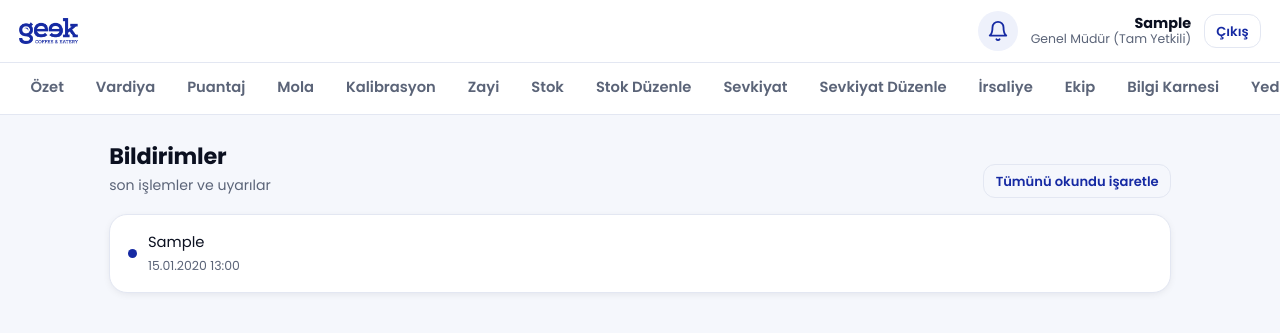
After one commit to mCglawyer/GEEK-SON-SURUM, a Django app: page /bildirimler/ in a window 1280 px wide. The commit adds this page. Shown: the top 333 px of the page. Run offline with Django 5.2, Linux system fonts and the light colour scheme; a user stored in the database is signed in; tables that the repository leaves empty hold one stand-in row (values such as "Sample post").

Commit message:
uygulama ici bildirim sistemi (zil + liste)

```diff
--- a/core/settings.py
+++ b/core/settings.py
@@ -81,6 +81,7 @@ TEMPLATES = [
                 'django.template.context_processors.request',
                 'django.contrib.auth.context_processors.auth',
                 'django.contrib.messages.context_processors.messages',
+                'panel.context_processors.bildirim_ctx',
             ],
         },
     },
--- /dev/null
+++ b/panel/context_processors.py
@@ -0,0 +1,19 @@
+from .models import Personel, Bildirim
+
+
+def bildirim_ctx(request):
+    """Her sayfada zil rozeti + son bildirimler için."""
+    u = getattr(request, 'user', None)
+    if not u or not getattr(u, 'is_authenticated', False):
+        return {}
+    try:
+        p = Personel.objects.filter(user=u).first()
+        if not p:
+            return {}
+        qs = Bildirim.objects.filter(alici=p)
+        return {
+            'bildirim_adet': qs.filter(okundu=False).count(),
+            'bildirim_son': list(qs[:8]),
+        }
+    except Exception:
+        return {}
--- a/panel/templates/_nav.html
+++ b/panel/templates/_nav.html
@@ -2,6 +2,12 @@
 <header class="topbar">
   <a href="{% url 'ana_sayfa' %}" class="topbar-brand"><img class="topbar-logo" src="{% static 'images/geek_logo_blue.png' %}" alt="Geek"></a>
   <div class="topbar-user">
+    {% if personel %}
+    <a href="{% url 'bildirimler' %}" class="topbar-zil{% if aktif == 'bildirimler' %} aktif{% endif %}" title="Bildirimler" aria-label="Bildirimler">
+      <svg viewBox="0 0 24 24" width="22" height="22" fill="none" stroke="currentColor" stroke-width="2" stroke-linecap="round" stroke-linejoin="round"><path d="M18 8A6 6 0 0 0 6 8c0 7-3 9-3 9h18s-3-2-3-9"></path><path d="M13.73 21a2 2 0 0 1-3.46 0"></path></svg>
+      {% if bildirim_adet %}<span class="zil-rozet">{% if bildirim_adet > 9 %}9+{% else %}{{ bildirim_adet }}{% endif %}</span>{% endif %}
+    </a>
+    {% endif %}
     <div class="who">
       <b>{% if personel %}{{ personel.ad_soyad }}{% else %}{{ request.user.username }}{% endif %}</b>
       <div class="role">{% if personel %}{{ personel.get_rol_display }}{% else %}Profil tanımsız{% endif %}</div>
--- a/panel/templates/base.html
+++ b/panel/templates/base.html
@@ -16,7 +16,7 @@
   <link rel="preconnect" href="https://fonts.googleapis.com">
   <link rel="preconnect" href="https://fonts.gstatic.com" crossorigin>
   <link href="https://fonts.googleapis.com/css2?family=Poppins:wght@400;500;600;700&display=swap" rel="stylesheet">
-  <link rel="stylesheet" href="{% static 'css/app.css' %}?v=27">
+  <link rel="stylesheet" href="{% static 'css/app.css' %}?v=28">
   {% block extra_head %}{% endblock %}
 </head>
 <body>
--- /dev/null
+++ b/panel/templates/bildirimler.html
@@ -0,0 +1,27 @@
+{% extends 'base.html' %}
+{% load static %}
+{% block title %}Bildirimler · Geek Panel{% endblock %}
+{% block body %}
+{% include '_nav.html' %}
+<div class="container">
+  <div class="plan-head">
+    <div><h2>Bildirimler</h2><span class="plan-aralik">son işlemler ve uyarılar</span></div>
+    {% if kayitlar %}<form method="post"><input type="hidden" name="islem" value="hepsi_oku">{% csrf_token %}<button class="btn btn-ghost btn-mini">Tümünü okundu işaretle</button></form>{% endif %}
+  </div>
+
+  <div class="card bd-liste">
+    {% for b in kayitlar %}
+    <a href="{% url 'bildirim_oku' b.id %}" class="bd-satir{% if not b.okundu %} bd-yeni{% endif %}">
+      <span class="bd-nokta bd-{{ b.tur }}"></span>
+      <span class="bd-icerik">
+        <span class="bd-mesaj">{{ b.mesaj }}</span>
+        <span class="bd-zaman">{{ b.olusturma|date:"d.m.Y H:i" }}</span>
+      </span>
+      {% if not b.okundu %}<span class="bd-yeni-etiket">yeni</span>{% endif %}
+    </a>
+    {% empty %}
+    <p style="margin:.4rem 0;color:var(--muted)">Henüz bildirim yok.</p>
+    {% endfor %}
+  </div>
+</div>
+{% endblock %}
--- a/panel/urls.py
+++ b/panel/urls.py
@@ -10,6 +10,8 @@ urlpatterns = [
     path('mola/', views.mola_sayfa, name='mola'),
     path('ozet/', views.gosterge, name='gosterge'),
     path('yedekler/', views.yedekler, name='yedekler'),
+    path('bildirimler/', views.bildirimler, name='bildirimler'),
+    path('bildirim/<int:bid>/oku/', views.bildirim_oku, name='bildirim_oku'),
     path('yedekler/indir/<str:ad>/', views.yedek_indir, name='yedek_indir'),
     path('ekip/', views.ekip_sayfa, name='ekip'),
     path('gunluk-soru/', views.gunluk_soru, name='gunluk_soru'),
--- a/panel/views.py
+++ b/panel/views.py
@@ -23,7 +23,7 @@ from .models import (Personel, KodKilit, Vardiya, Mola, Sube, Puantaj, Zayi, Bir
                      StokUrun, StokSayim, StokSayimKalem,
                      SevkiyatTalep, SevkiyatKalem, SevkiyatBirim, SevkiyatDurumu,
                      SevkiyatForm, Urun, SiparisHareket,
-                     KahveSoru, GunlukSoru, SoruAyar,
+                     KahveSoru, GunlukSoru, SoruAyar, Bildirim,
                      Rol, OnayDurumu, VardiyaTipi)
 from .constants import GUNLUK_TOPLAM_MOLA_DK, BIRINCI_MOLA_DK, MOLA_LIMIT_UYARI_DK
 from .hukuki_icerik import HUKUKI_SAYFALAR
@@ -86,6 +86,35 @@ def _gun_araligi(request, bas_param, bit_param):
 
 def _aktif_personel(request):
     return Personel.objects.filter(user=request.user).select_related('sube').first()
+
+
+def _bildir(aliciler, mesaj, link='', tur=''):
+    """Verilen personellerin her birine bir bildirim oluşturur.
+    Bildirim hatası ana işlemi asla bozmamalı (try/except)."""
+    try:
+        objs = [Bildirim(alici=a, mesaj=mesaj[:200], link=link, tur=tur)
+                for a in aliciler if a is not None]
+        if objs:
+            Bildirim.objects.bulk_create(objs)
+    except Exception:
+        pass
+
+
+def _rol_personelleri(*roller):
+    return list(Personel.objects.filter(rol__in=roller))
+
+
+def _sube_sefleri(sube):
+    if not sube:
+        return []
+    return list(Personel.objects.filter(sube=sube, rol=Rol.SEF))
+
+
+def _sube_yoneticileri(sube):
+    qs = Personel.objects.filter(rol__in=[Rol.GENEL_MUDUR, Rol.OPERATOR, Rol.YATIRIMCI])
+    if sube:
+        qs = qs | Personel.objects.filter(rol=Rol.MUDUR, sorumlu_subeler=sube)
+    return list(qs.distinct())
 
 
 def _yonetici_sube(request, subeler):
@@ -282,6 +311,8 @@ def _sef_home(request, personel):
             Vardiya.objects.filter(personel__sube=sube, tarih__range=[start, end],
                                    durum__in=[OnayDurumu.TASLAK, OnayDurumu.REDDEDILDI]
                                    ).update(durum=OnayDurumu.ONAY_BEKLIYOR, red_notu=None)
+            _bildir(_sube_yoneticileri(sube),
+                    "Vardiya planı onay bekliyor: %s" % (sube.ad if sube else ''), '/', 'vardiya')
             messages.success(request, "Vardiya programı yönetici onayına gönderildi.")
             return redirect(f'/?hafta={secili}')
         if islem == 'personel_ekle':
@@ -348,11 +379,15 @@ def _yonetici_vardiya(request, personel):
         elif islem == 'plan_onayla':
             Vardiya.objects.filter(personel__sube=sel_sube, tarih__range=[start, end],
                                    durum=OnayDurumu.ONAY_BEKLIYOR).update(durum=OnayDurumu.ONAYLANDI, red_notu=None)
+            _bildir(_sube_sefleri(sel_sube),
+                    "Vardiya planınız onaylandı: %s" % (sel_sube.ad if sel_sube else ''), '/', 'vardiya')
             messages.success(request, "Vardiya planı onaylandı.")
         elif islem == 'plan_reddet':
             neden = request.POST.get('red_notu', '').strip() or 'Neden belirtilmedi.'
             Vardiya.objects.filter(personel__sube=sel_sube, tarih__range=[start, end],
                                    durum=OnayDurumu.ONAY_BEKLIYOR).update(durum=OnayDurumu.REDDEDILDI, red_notu=neden)
+            _bildir(_sube_sefleri(sel_sube),
+                    "Vardiya planınız reddedildi: %s" % (sel_sube.ad if sel_sube else ''), '/', 'vardiya')
             messages.success(request, "Vardiya planı reddedildi ve şefe geri gönderildi.")
         return redirect(f'/?hafta={secili}')
 
@@ -1528,6 +1563,8 @@ def sevkiyat_sayfa(request):
                                           yapan_ad=personel.ad_soyad)
             messages.success(request, "Sipariş oluşturuldu (#%s, %s kalem)." % (
                 talep.id, len(secilen) + len(ekstra)))
+            _bildir(_rol_personelleri(Rol.SATIN_ALMA),
+                    "Yeni sevkiyat talebi: %s" % talep.sube.ad, '/sevkiyat/', 'sevkiyat')
         else:
             messages.error(request, "En az bir ürüne miktar girin.")
         return redirect('sevkiyat')
@@ -1558,6 +1595,8 @@ def sevkiyat_sayfa(request):
             SiparisHareket.objects.create(talep=talep, mesaj="Satın alma tamamlandı, depoya iletildi",
                                           yapan_ad=personel.ad_soyad)
             messages.success(request, "#%s sevkiyata iletildi." % talep.id)
+            _bildir(_rol_personelleri(Rol.SEVKIYAT),
+                    "Sevkiyata hazır: %s" % talep.sube.ad, '/sevkiyat/', 'sevkiyat')
         return redirect('sevkiyat')
 
     if request.method == 'POST' and is_sevkiyat and request.POST.get('islem') == 'sevkiyat_onayla':
@@ -1589,6 +1628,8 @@ def sevkiyat_sayfa(request):
             SiparisHareket.objects.create(talep=talep, mesaj="Sevkiyat hazırlandı, çıkış onayına gönderildi",
                                           yapan_ad=personel.ad_soyad)
             messages.success(request, "#%s çıkış onayına gönderildi." % talep.id)
+            _bildir(_rol_personelleri(Rol.GENEL_MUDUR, Rol.YATIRIMCI),
+                    "Sevkiyat çıkış onayı bekliyor: %s" % talep.sube.ad, '/sevkiyat/', 'sevkiyat')
         return redirect('sevkiyat')
 
     if request.method == 'POST' and cikis_yetkili and request.POST.get('islem') == 'cikis_onayla':
@@ -1600,6 +1641,8 @@ def sevkiyat_sayfa(request):
             talep.onay_tarih = timezone.now()
             talep.save()
             SiparisHareket.objects.create(talep=talep, mesaj="Çıkış onaylandı", yapan_ad=personel.ad_soyad)
+            _bildir(_sube_sefleri(talep.sube),
+                    "Sevkiyatınız onaylandı: %s" % talep.sube.ad, '/sevkiyat/', 'sevkiyat')
             messages.success(request, "#%s onaylandı." % talep.id)
         return redirect('sevkiyat')
 
@@ -1613,6 +1656,8 @@ def sevkiyat_sayfa(request):
             talep.save()
             SiparisHareket.objects.create(talep=talep, mesaj="Çıkış reddedildi", aciklama=aciklama,
                                           yapan_ad=personel.ad_soyad)
+            _bildir(_sube_sefleri(talep.sube),
+                    "Sevkiyatınız reddedildi: %s" % talep.sube.ad, '/sevkiyat/', 'sevkiyat')
             messages.success(request, "#%s reddedildi, sevkiyata geri gönderildi." % talep.id)
         return redirect('sevkiyat')
 
@@ -2502,3 +2547,37 @@ def yedek_indir(request, ad):
     if not _os.path.isfile(yol):
         raise Http404()
     return FileResponse(open(yol, 'rb'), as_attachment=True, filename=ad)
+
+
+# =========================================================================
+# BİLDİRİMLER (uygulama içi)
+# =========================================================================
+def bildirimler(request):
+    if not request.user.is_authenticated:
+        return redirect('ana_sayfa')
+    if _cikis_mi(request):
+        return _logout(request)
+    personel = _aktif_personel(request)
+    if personel is None:
+        return redirect('ana_sayfa')
+    if request.method == 'POST' and request.POST.get('islem') == 'hepsi_oku':
+        Bildirim.objects.filter(alici=personel, okundu=False).update(okundu=True)
+        return redirect('bildirimler')
+    kayitlar = list(Bildirim.objects.filter(alici=personel)[:100])
+    return render(request, 'bildirimler.html', {
+        'personel': personel, 'aktif': 'bildirimler', 'kayitlar': kayitlar})
+
+
+def bildirim_oku(request, bid):
+    if not request.user.is_authenticated:
+        return redirect('ana_sayfa')
+    personel = _aktif_personel(request)
+    if personel is None:
+        return redirect('ana_sayfa')
+    b = Bildirim.objects.filter(id=bid, alici=personel).first()
+    if not b:
+        return redirect('bildirimler')
+    if not b.okundu:
+        b.okundu = True
+        b.save(update_fields=['okundu'])
+    return redirect(b.link or 'bildirimler')
--- a/static/css/app.css
+++ b/static/css/app.css
@@ -672,3 +672,22 @@ a { color:var(--brand); text-decoration:none; }
 .gs-sutun-zayi { background:#D7263D; }
 .gs-sutun-deg { font-size:.78rem; font-weight:600; color:var(--ink); }
 .gs-sutun-gun { font-size:.72rem; color:var(--muted); }
+
+/* ===== Bildirim (zil + liste) ===== */
+.topbar-zil { position:relative; display:inline-flex; align-items:center; justify-content:center; width:40px; height:40px; border-radius:50%; color:var(--brand); text-decoration:none; transition:background .15s; }
+.topbar-zil:hover { background:var(--brand-050); }
+.topbar-zil.aktif { background:var(--brand-050); }
+.zil-rozet { position:absolute; top:3px; right:2px; min-width:17px; height:17px; padding:0 4px; border-radius:9px; background:#D7263D; color:#fff; font-size:.68rem; font-weight:700; display:flex; align-items:center; justify-content:center; line-height:1; }
+
+.bd-liste { padding:.3rem .4rem; }
+.bd-satir { display:flex; align-items:center; gap:.7rem; padding:.7rem .7rem; border-bottom:1px solid var(--line); text-decoration:none; color:var(--ink); border-radius:8px; }
+.bd-satir:last-child { border-bottom:none; }
+.bd-satir:hover { background:var(--brand-050); }
+.bd-yeni { background:var(--brand-050); }
+.bd-nokta { flex:0 0 auto; width:9px; height:9px; border-radius:50%; background:var(--brand); }
+.bd-sevkiyat { background:var(--brand); }
+.bd-vardiya { background:#E8A33D; }
+.bd-icerik { flex:1; display:flex; flex-direction:column; gap:.15rem; }
+.bd-mesaj { font-size:.92rem; }
+.bd-zaman { font-size:.78rem; color:var(--muted); }
+.bd-yeni-etiket { flex:0 0 auto; font-size:.68rem; font-weight:700; color:#fff; background:#D7263D; border-radius:8px; padding:.1rem .4rem; }
```
Also changed, not shown: panel/models.py (+17 -0 lines), panel/migrations/0017_bildirim.py (added).
